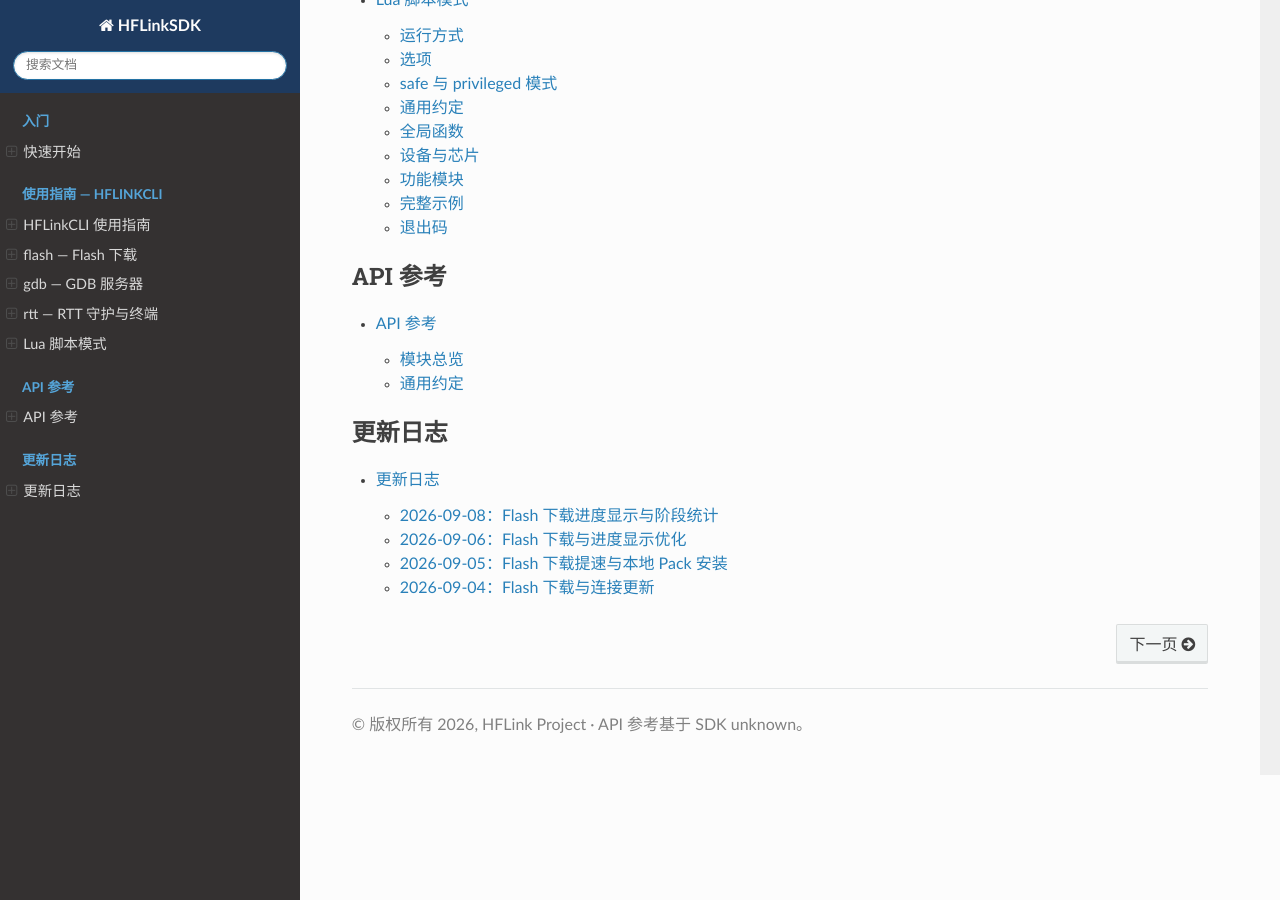
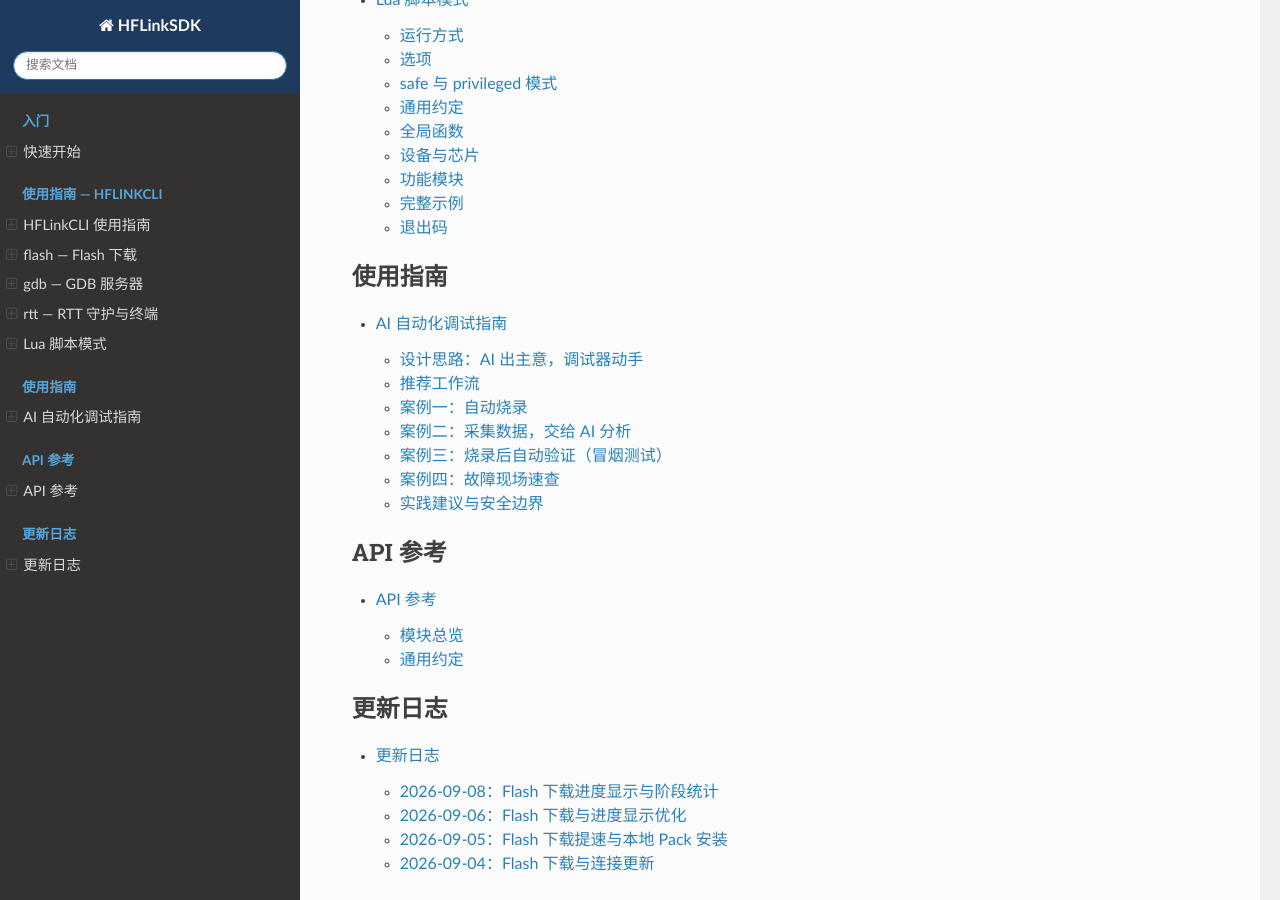
Before and after one commit to LX050724/HFLinkDocs, a Sphinx documentation site: the page built from source/index.rst, in a window 1280 px wide and 900 px high, scrolled down 1230 px. Built offline with Sphinx 7.4.7 and the Read the Docs theme 3.1.0, drawn with Linux system fonts in a browser that asks for light colours; pages that are not in the unit, such as notebooks, are missing from menus; some of the changed lines change nothing that is shown.

Commit message:
guide: 新增使用指南栏与 AI 自动化调试指南

````diff
--- /dev/null
+++ b/source/guide/ai_automation.md
@@ -0,0 +1,271 @@
+# AI 自动化调试指南
+
+HFLinkCLI 内嵌的 Lua 脚本模式（见 {doc}`lua_mode`）天然适合与 AI 编程助手结合：它把调试器的全部能力——
+连接探针、Flash 下载、内存/寄存器访问、RTT、高速采样、表达式求值——收敛为一套**文本进、文本出**的
+机器接口。AI 擅长读文档、写脚本、解读输出，调试器擅长确定性地执行硬件操作，两者恰好互补。
+本页说明这一设计思路，并给出几个可直接改造的案例。
+
+## 设计思路：AI 出主意，调试器动手
+
+传统调试流程中，人是唯一的"执行器"：看寄存器、点烧录、抄日志，再把现象转述给工具或同事。
+Lua 脚本模式把"执行"交给程序，AI 则接管"判断"：
+
+| 角色 | 职责 |
+|------|------|
+| AI | 阅读 API 文档与现象描述 → 生成 Lua 脚本 → 解读执行输出 → 迭代修正 |
+| HFLinkCLI | 确定性地执行脚本：连探针、烧镜像、读内存、采数据，结构化报告成败 |
+
+这套接口有几个刻意为之的特点，正好是 AI 协作需要的：
+
+- **文本进、文本出**。脚本是纯文本，执行结果是控制台输出与退出码，都能原样贴进对话。
+- **确定性与可复现**。同一脚本对同一目标行为一致；脚本可以先审查、再执行，可进版本库、可进 CI，
+  也能反复复跑。
+- **结构化错误**。接口失败统一返回 `nil, message, code`（错误三元组），进程以退出码 `0/1/2`
+  区分成败，AI 能读懂失败原因并自我修正。
+- **默认最小权限**。safe 模式裁剪了 `io` / `os` 等标准库；Flash 操作可用 `hf.flash.dry_run()`
+  离线生成计划先行确认，再真正接触硬件。
+- **全链路覆盖**。从枚举探针到烧录、读变量、采波形，一个脚本即可编排完整流程，
+  无需在多个工具间搬运数据。
+
+除 Lua 模式外，`gdb` / `rtt` 子命令兼容标准工具链（GDB/MI、telnet），AI 生成的通用工具同样可以驱动；
+但"把完整流程编排进一个脚本"的能力是 Lua 模式独有的，也是下文案例的基础。
+
+## 推荐工作流
+
+```text
+  人：描述意图、审查脚本、授权执行
+   │
+   ▼
+AI 生成 Lua 脚本 ──→ 人工审查 ──→ HFLinkCLI 执行 ──→ 捕获 stdout/stderr 与退出码
+   ▲                                                     │
+   └────────────────── 贴回输出，AI 解读并迭代 ◄─────────┘
+```
+
+让 AI 高效生成可运行脚本，关键是喂足上下文：
+
+1. 附上 {doc}`lua_mode` 全文作为 API 字典（接口签名、错误约定、生命周期规则都在其中）。
+2. 说明环境事实：探针型号、目标芯片与 Pack 选择器、镜像路径、关注的变量名或地址。
+3. 要求输出**完整脚本**：逐调用检查错误三元组、按创建逆序释放资源、关键步骤 `print` 进度。
+
+下面是一个可直接使用的提示词模板：
+
+```text
+你是一名嵌入式调试助手，我将提供 HFLinkCLI Lua 模式的 API 文档（hf 全局表）。
+请编写一个完整可运行的 Lua 脚本：
+
+目标：连接探针，烧录 app.elf 到 STM32H723ZGTx@STM32H7xx_DFP，然后 halt 并读取
+全局变量 g_errorCount（uint32_t）；大于 0 时打印其值并以退出码 1 结束，
+否则复位运行并以退出码 0 结束。
+
+要求：
+- 每个调用按错误三元组约定检查，失败时用 error() 给出中文原因
+- 按创建逆序释放资源
+- 关键步骤用 print 输出
+只输出完整脚本文件内容。
+```
+
+## 案例一：自动烧录
+
+让 AI 生成一条"插上就烧"的产线/桌面脚本：烧录 `app.elf` 并复位运行，全程无人工干预。
+
+```lua
+-- ai_flash.lua —— 用法：HFLinkCLI ai_flash.lua
+local function check(value, message, code)
+    if value == nil then
+        error(string.format("%s (%d)", message, code))
+    end
+    return value
+end
+
+local device = check(hf.open(check(hf.devices())[1]))
+check(device:start_dap())
+check(device:set_interface("swd"):set_speed(10000000))
+device:pack("STM32H723ZGTx@STM32H7xx_DFP")   -- 保存 Pack 选择器，connect() 时打开会话
+check(device:connect())
+
+-- 完整下载（擦除 + 编程 + 校验，自动跳过内容已一致的扇区），完成后复位运行
+local result, message, primary, cleanup = hf.flash.program(device, "app.elf", {
+    reset_after = true,
+})
+if not result then
+    error(string.format("烧录失败：%s (primary=%d, cleanup=%d)", message, primary, cleanup))
+end
+
+print("烧录成功，已复位运行")
+device:disconnect()
+device:close()
+```
+
+两个可选的增强，都很适合让 AI 补全：
+
+- **先预演再执行**：把 `hf.flash.program(...)` 换成 `hf.flash.dry_run(device, "app.elf")`
+  离线生成擦写计划（涉及哪些 bank、扇区、操作），贴给 AI 或人工确认无误后再真正烧录。
+- **批量与差异**：AI 可以把脚本扩展成遍历多台探针、逐台烧录并汇总结果的版本。
+
+## 案例二：采集数据，交给 AI 分析
+
+调试器是目标板旁唯一的"数据入口"。用高速内存采样（HSS）把某个变量录下来，输出 CSV，
+再让 AI 分析趋势、毛刺与周期抖动。变量地址不必手查 map 文件——用表达式引擎的 `sym()`
+直接从 ELF 按符号名解析：
+
+```lua
+-- ai_hss.lua —— 用法：HFLinkCLI ai_hss.lua > samples.csv
+local function check(value, message, code)
+    if value == nil then
+        error(string.format("%s (%d)", message, code))
+    end
+    return value
+end
+
+local device = check(hf.open(check(hf.devices())[1]))
+check(device:start_dap())
+check(device:set_interface("swd"):set_speed(10000000))
+device:pack("STM32H723ZGTx@STM32H7xx_DFP")
+check(device:connect())
+
+local target = check(device:pack_target("P0"))
+
+-- 从 ELF 解析变量地址，AI 只需知道变量名
+local sess = check(hf.expr.open("app.elf"))
+local addr = check(sess:sym("g_counter"))
+sess:close()
+
+local session = check(hf.hss.create(target))
+check(session:add_block(addr, 4))
+check(session:start(1000))                   -- 采样周期 1000 µs ≈ 1 kHz
+
+local frames = {}
+while #frames < 2000 do                      -- 采 2000 帧（约 2 秒）
+    local batch = check(session:read(64))
+    for _, frame in ipairs(batch) do
+        frames[#frames + 1] = frame
+    end
+end
+check(session:stop())
+
+print("ts_ns,counter")
+for _, frame in ipairs(frames) do
+    print(string.format("%d,%d", frame.ts, frame.blocks[1]))
+end
+
+device:disconnect()
+device:close()
+```
+
+随后把 `samples.csv` 交给 AI：让它统计均值与方差、标出异常跳变、判断是否存在周期性抖动。
+固件走 RTT 输出日志时也是同一模式——`hf.rtt.create(target)` 启动会话、循环 `rtt:read()`
+把日志落成文本（见 {doc}`cli_rtt`），AI 归纳错误模式、聚类失败用例的效率远高于人眼翻屏。
+
+## 案例三：烧录后自动验证（冒烟测试）
+
+烧录成功不等于固件正常。让脚本烧完后停机检查全局状态、断言版本号，把"烧录 + 验证"合成
+一个可进 CI 的步骤；断言直接写在源码符号层面，AI 从源码就能生成：
+
+```lua
+-- ai_smoke.lua —— 用法：HFLinkCLI ai_smoke.lua
+local function check(value, message, code)
+    if value == nil then
+        error(string.format("%s (%d)", message, code))
+    end
+    return value
+end
+
+local device = check(hf.open(check(hf.devices())[1]))
+check(device:start_dap())
+check(device:set_interface("swd"):set_speed(10000000))
+device:pack("STM32H723ZGTx@STM32H7xx_DFP")
+check(device:connect())
+
+local result, message, primary, cleanup = hf.flash.program(device, "app.elf")
+if not result then
+    error(string.format("烧录失败：%s (primary=%d, cleanup=%d)", message, primary, cleanup))
+end
+
+local target = check(device:pack_target("P0"))
+check(target:halt())                         -- 停机读内存，避免读到撕裂数据
+
+-- 表达式引擎：按 GDB 语法直接读 C 全局变量，类型信息来自 ELF
+local sess = check(hf.expr.open("app.elf"))
+sess:set_reader(function(addr, size)
+    return target:read_memory(addr, size)    -- 失败返回 nil 即视为读取失败
+end)
+
+local version = check(sess:eval("g_fw.buildVersion"))
+print(string.format("固件版本：0x%08X", version))
+if version ~= 0x00030007 then
+    error("固件版本不符合预期")
+end
+
+local errors = check(sess:eval("g_sysStats.errorCount"))
+print("错误计数：", errors)
+if errors > 0 then
+    error("启动后出现错误计数")
+end
+
+sess:close()
+check(target:resume())
+device:disconnect()
+device:close()
+```
+
+退出码即测试结论（`0` 通过、`1` 失败），CI 或产线 MES 只看退出码就能联动；排查失败时
+把 stderr 里的错误三元组贴回给 AI 继续定位。
+
+## 案例四：故障现场速查
+
+目标跑飞、疑似 hardfault 时，先让脚本把现场"拍照"，再把照片交给 AI 结合源码与 map 文件解读：
+
+```lua
+-- ai_crash.lua —— 用法：HFLinkCLI ai_crash.lua > crash_report.txt
+local function check(value, message, code)
+    if value == nil then
+        error(string.format("%s (%d)", message, code))
+    end
+    return value
+end
+
+local device = check(hf.open(check(hf.devices())[1]))
+check(device:start_dap())
+check(device:set_interface("swd"):set_speed(10000000))
+device:pack("STM32H723ZGTx@STM32H7xx_DFP")
+check(device:connect())
+
+local target = check(device:pack_target("P0"))
+check(target:halt())
+
+local names = { [13] = "SP", [14] = "LR", [15] = "PC" }
+for number = 13, 15 do
+    print(string.format("%s = 0x%08X", names[number], check(target:read_reg(number))))
+end
+
+local sp = check(target:read_reg(13))
+local stack = check(target:read_memory(sp, 128))
+print("栈顶 128 字节：")
+for i = 0, #stack - 1, 4 do
+    local word = stack:byte(i + 1) | (stack:byte(i + 2) << 8)
+    word = word | (stack:byte(i + 3) << 16) | (stack:byte(i + 4) << 24)
+    print(string.format("0x%08X: 0x%08X", sp + i, word))
+end
+
+device:disconnect()
+device:close()
+```
+
+把 `crash_report.txt` 连同问题现象贴给 AI："PC 落在 0x0800xxxx，帮我判断是空指针、
+栈溢出还是中断里调用了不可重入函数"。AI 通常会追问更多现场——异常状态寄存器 CFSR
+（`0xE000ED28`）、完整的入栈寄存器组、调用栈回溯——这些都能用 `pack_context():read32()`、
+`target:read_memory()` 继续采集。一问一答之间，人和 AI 就完成了一次完整的远程诊断。
+
+## 实践建议与安全边界
+
+- **先审查，再执行**。AI 生成的脚本可能误解意图或 API；执行前人工通读一遍，尤其是涉及
+  烧录、整片擦除的脚本。拿不准时先让脚本走 `dry_run` / `probe` 等只读路径。
+- **默认 safe 模式**。案例中全部脚本都可在 safe 模式运行；只有确需读写本地文件
+  （如导出二进制采集文件）时才加 `--privileged`，此时更应严格审查脚本内容。
+  safe 模式不是完整沙箱，不要对不受信任来源的脚本运行（见 {doc}`lua_mode`）。
+- **一次一个目标**。多台探针同时在线时，脚本默认取 `hf.devices()[1]`；批量场景应让 AI
+  按序列号显式选择，避免烧错目标。
+- **反馈闭环要完整**。执行后把 stdout、stderr 与退出码**原样**回贴给 AI，不要只转述结论；
+  错误三元组里的 `message` 与 `code` 往往直接指出修正方向。
+- **把可复用的脚本沉淀下来**。验证过的脚本进版本库，成为团队的调试资产——下次遇到同类
+  问题，AI 在旧脚本基础上小改即可，比从零生成更可靠。
--- a/source/guide/lua_mode.md
+++ b/source/guide/lua_mode.md
@@ -1,7 +1,8 @@
 # Lua 脚本模式
 
 未指定 `flash` / `gdb` / `rtt` 子命令时，HFLinkCLI 进入内嵌 **Lua 5.4** 脚本模式，适合自动化
-脚本、产线工具与快速实验。脚本无需 `require` 加载模块，启动时自动注册全局表 `hf`。
+脚本、产线工具与快速实验。与 AI 编程助手结合进行自动化调试的思路与案例见 {doc}`ai_automation`。
+脚本无需 `require` 加载模块，启动时自动注册全局表 `hf`。
 
 ```
 Usage: HFLinkCLI [options] [-c <chunk>] [<file> ...]
--- a/source/index.rst
+++ b/source/index.rst
@@ -29,6 +29,12 @@ CMSIS-Pack 解析与 Flash 下载等能力，由以下组件构成：
 
 .. toctree::
    :maxdepth: 2
+   :caption: 使用指南
+
+   guide/ai_automation
+
+.. toctree::
+   :maxdepth: 2
    :caption: API 参考
 
    api/index
````
